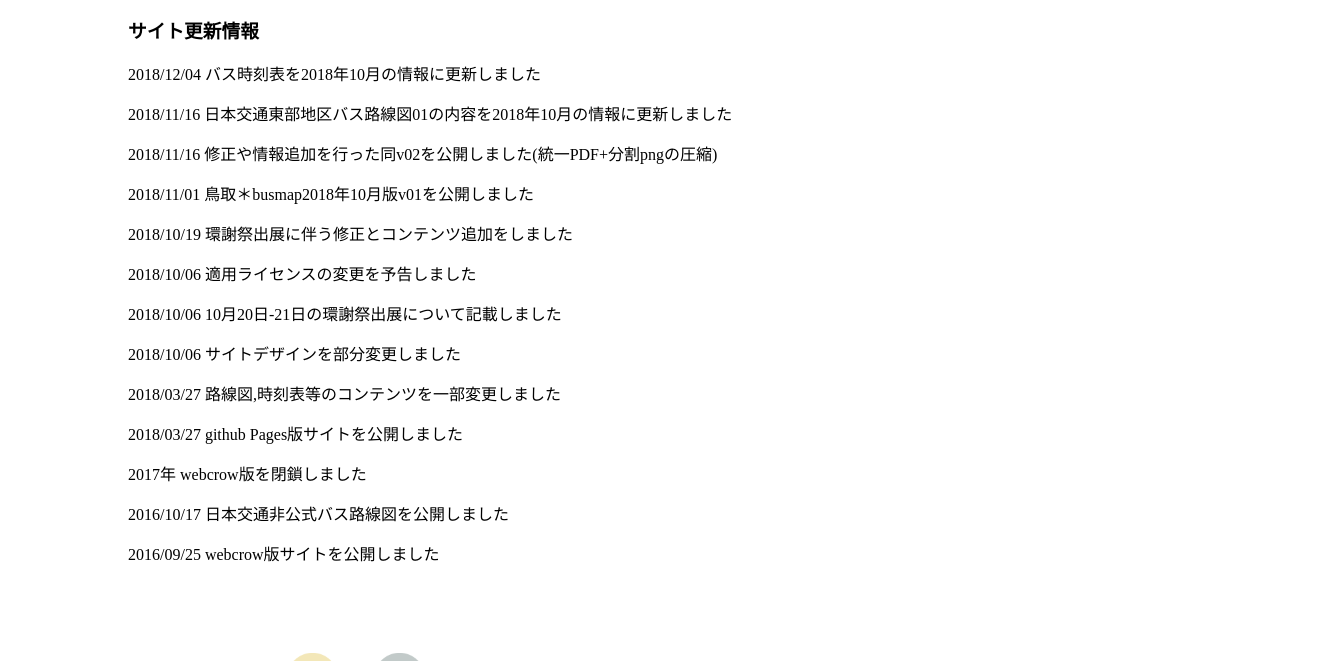
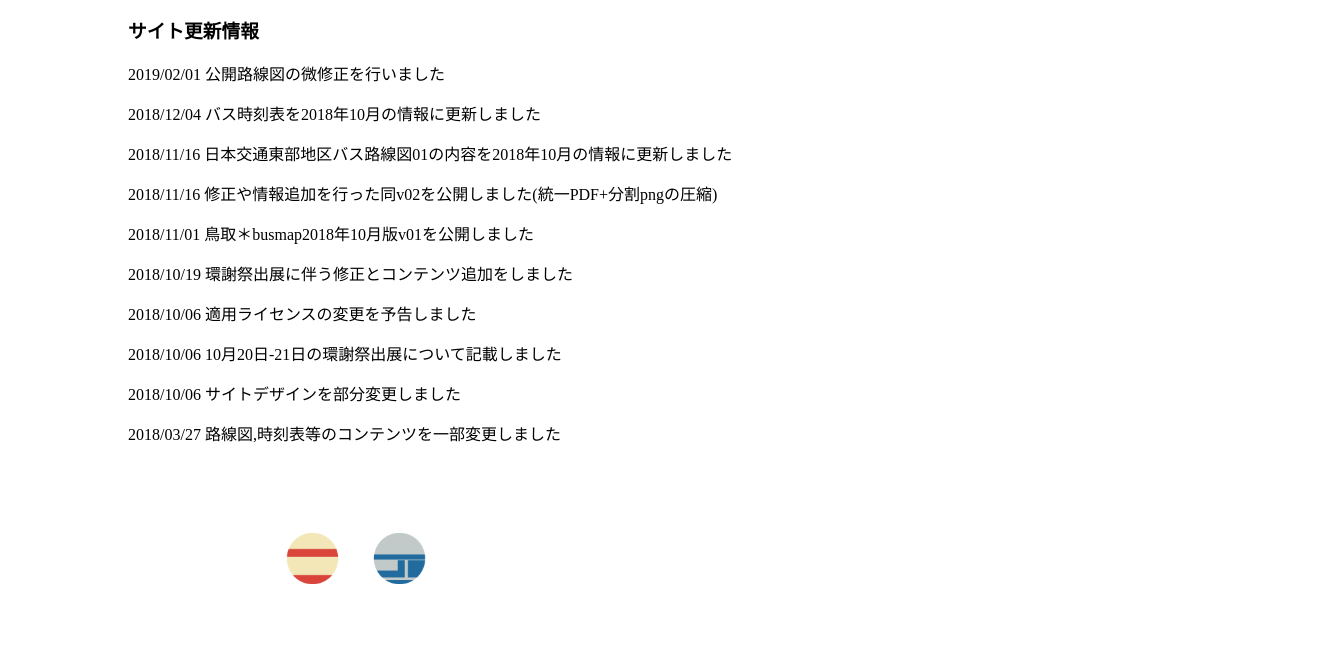
Before and after one commit to kotodu/tottori, a plain HTML site: page index.html in a window 1280 px wide. Shown: the part 333-994 px from the top of the page, 1320 px wide, since content can reach past the window. Drawn offline with Linux system fonts and the light colour scheme.

Commit message:
webrepair20190201
若干のweb修正とmap修正

```diff
--- a/cont/add20181006.css
+++ b/cont/add20181006.css
@@ -32,7 +32,7 @@ ul.nav a:active {
 
 /* display grid絡み */
 .nav{
-    background-color:rgb(130, 130, 230);
+    background-color:rgba(130, 130, 230,0.4);
     /* color: rgb(10, 10, 61); */
     font-size: 80%;
     height: 50px;
@@ -41,6 +41,7 @@ ul.nav a:active {
     margin: 20px 0px 20px 0px;
     grid-template-columns: 1fr 1fr 1fr 1fr 1fr 1fr;
     /* これは縦にいくつ区切り線を入れるか */
+    width: 100%;
 }
 
 ul.nav li{
--- a/cont/let.js
+++ b/cont/let.js
@@ -16,7 +16,8 @@ logweb = [
     ['2018/11/01','鳥取＊busmap2018年10月版v01を公開しました'],
     ['2018/11/16','修正や情報追加を行った同v02を公開しました(統一PDF+分割pngの圧縮)'],
     ['2018/11/16','日本交通東部地区バス路線図01の内容を2018年10月の情報に更新しました'],
-    ['2018/12/04','バス時刻表を2018年10月の情報に更新しました']
+    ['2018/12/04','バス時刻表を2018年10月の情報に更新しました'],
+    ['2019/02/01','公開路線図の微修正を行いました']
 ];
 
 let lastTTbusmap = [];
--- a/index.html
+++ b/index.html
@@ -40,19 +40,19 @@
 		<p id="i8"></p>
 		<p id="i9"></p>
 		<p id="i10"></p>
-		<p id="i11"></p>
+		<!-- <p id="i11"></p>
 		<p id="i12"></p>
-		<p id="i13"></p>
+		<p id="i13"></p> -->
 		<script>
-			// console.log(logweb);
-			// let i = 0;
-			// for (i; i < logweb.length; i++){
-			// document.getElementById('i'+(i+1)).textContent = logweb[i][0] + '   ' + logweb[i][1];
+			let i = 1;
+			for (i; i<=10; i++){
+			let k = logweb.length-i;
+			document.getElementById('i'+(i)).textContent = logweb[k][0] + '   ' + logweb[k][1];
+			};
+			// let i = logweb.length-1;
+			// for (i; i >= 0; i--){
+			// document.getElementById('i'+(logweb.length-i)).textContent = logweb[i][0] + '   ' + logweb[i][1];
 			// };
-			let i = logweb.length-1;
-			for (i; i >= 0; i--){
-			document.getElementById('i'+(logweb.length-i)).textContent = logweb[i][0] + '   ' + logweb[i][1];
-			};
 		</script>
 		<noscript>
 		<p>試験的にjavascriptで更新情報載せてます、そのうち時代遅れなこのデザイン変えたい</p>
```
Also changed, not shown: busroutemap.html (+4 -4 lines), 2 other files.
